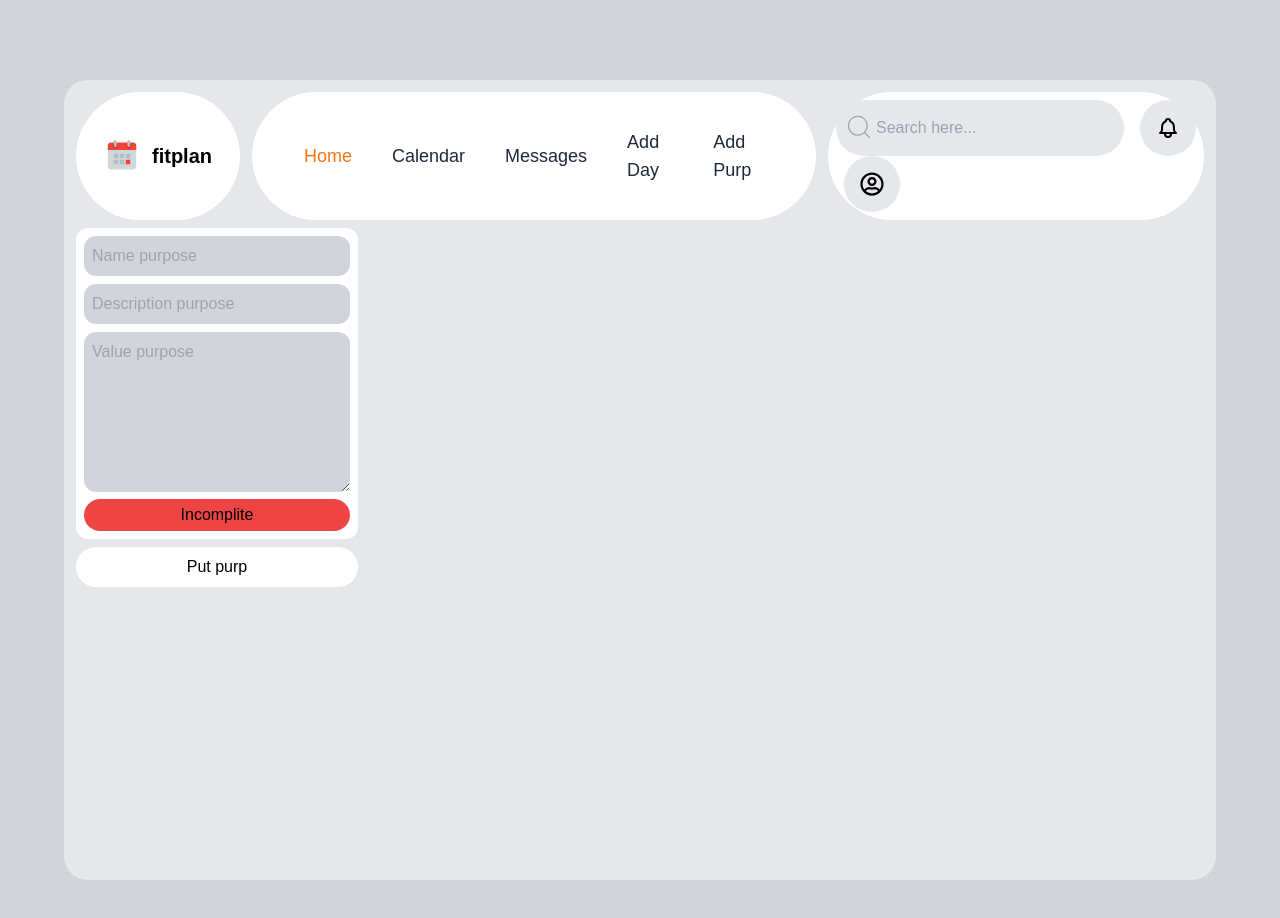
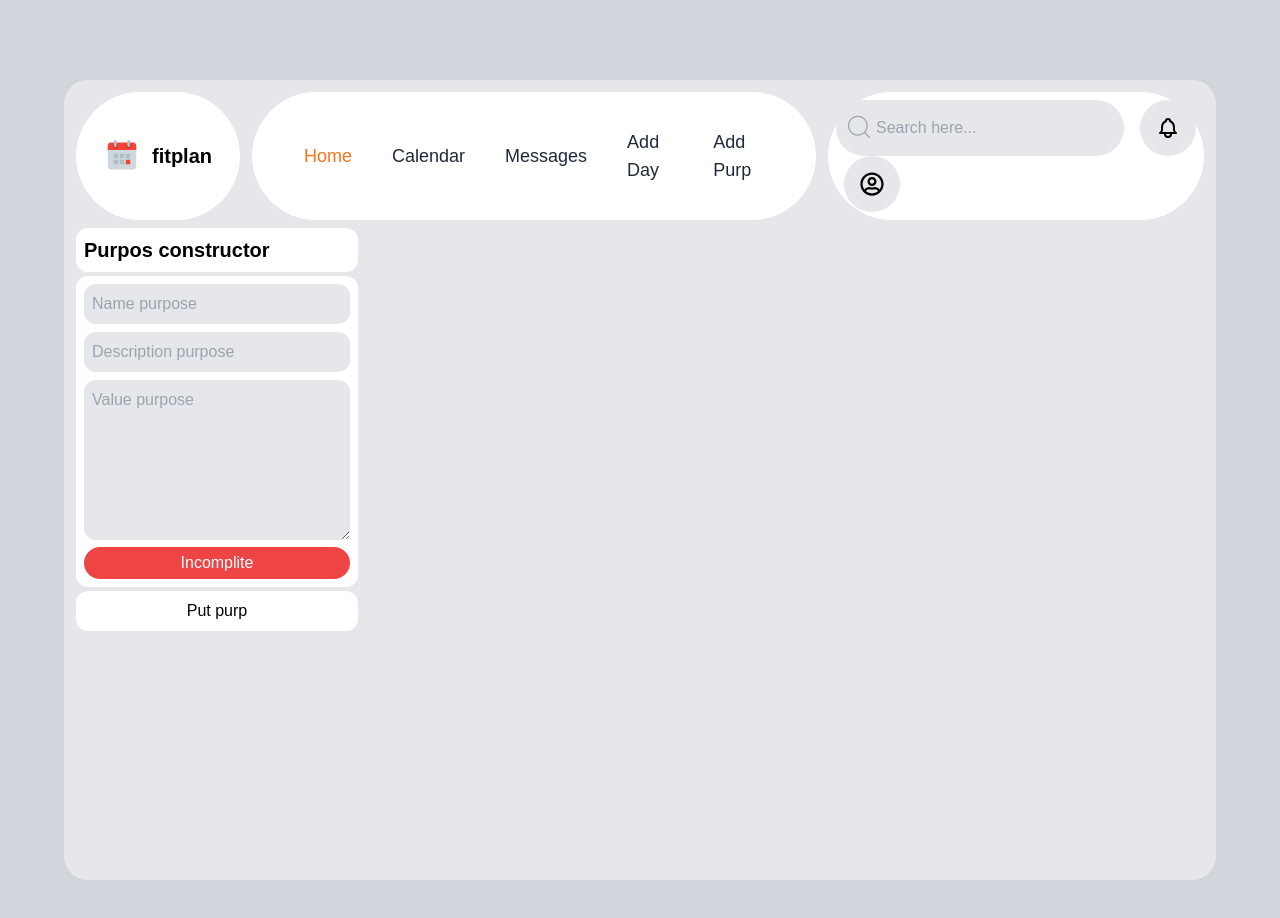
Before and after one commit to Maternykh/MERNPLAN, a React (Vite) app in the folder Frontend/: page /putPurps/1 in a window 1280 px wide. Shown: the top 918 px of the page. Built offline with nearby package versions, Linux system fonts and the light colour scheme.

Commit message:
first commit

```diff
--- a/Frontend/src/components/Purps/PurpCart.tsx
+++ b/Frontend/src/components/Purps/PurpCart.tsx
@@ -26,13 +26,15 @@ const PurpCart: React.FC<purpMap> = ({
   };
   return (
     <Link onClick={() => onCLickPurp()} to={`/checkfullpurps/${_id}`}>
-      <div className=" bg-white rounded-2xl p-2 ">
-        <div className=" font-bold">{title}</div>
-        <div>{desc}</div>
+      <div className=" bg-white rounded-2xl p-2 h-full flex flex-col justify-between">
+        <div>
+          <div className=" font-bold">{title}</div>
+          <div>{desc}</div>
+        </div>
         <div
           className={`${
             isCompleted ? " bg-green-400" : " bg-red-500"
-          } flex justify-center rounded-full p-1`}
+          } text-white flex justify-center rounded-full p-1`}
         >
           {isCompleted ? "Complete" : "Incomplite"}
         </div>
--- a/Frontend/src/pages/AddNote.tsx
+++ b/Frontend/src/pages/AddNote.tsx
@@ -51,12 +51,15 @@ const AddNote: React.FC = () => {
   };
   return (
     <div className="xl:w-1/4 w-full">
-      <div className=" p-2 bg-white rounded-xl mb-2">
+      <div className=" bg-white rounded-xl p-2 text-xl font-bold mb-1">
+        Purpos constructor
+      </div>
+      <div className=" p-2 bg-white rounded-xl mb-1">
         <div>
           <input
             placeholder="Name purpose"
             onChange={(e) => dispatch(setTitlePurps(e.target.value))}
-            className=" bg-gray-300 rounded-xl p-2 outline-none mb-2 w-full"
+            className=" bg-gray-200 rounded-xl p-2 outline-none mb-2 w-full"
             type="text"
             value={title}
           />
@@ -65,7 +68,7 @@ const AddNote: React.FC = () => {
           <input
             onChange={(e) => dispatch(setDescPurps(e.target.value))}
             placeholder="Description purpose"
-            className=" bg-gray-300 rounded-xl p-2 outline-none mb-2 w-full"
+            className=" bg-gray-200 rounded-xl p-2 outline-none mb-2 w-full"
             type="text"
             value={desc}
           />
@@ -75,23 +78,23 @@ const AddNote: React.FC = () => {
             onChange={(e) => dispatch(setValuePurps(e.target.value))}
             value={value}
             placeholder="Value purpose"
-            className=" bg-gray-300 rounded-xl p-2 outline-none h-40 w-full"
+            className=" bg-gray-200 rounded-xl p-2 outline-none h-40 w-full"
           ></textarea>
         </div>
         <div
           onClick={() => dispatch(setIsCompletedPurps(!isCompleted))}
           className={`${
             isCompleted ? " bg-green-400" : " bg-red-500"
-          } flex justify-center rounded-full p-1 hover:cursor-pointer`}
+          } text-white flex justify-center rounded-full p-1 hover:cursor-pointer`}
         >
           {isCompleted ? "Complete" : "Incomplite"}
         </div>
       </div>
       <div
         onClick={() => OnCLickSubmit()}
-        className=" hover:cursor-pointer flex justify-center p-2 bg-white rounded-full"
+        className=" hover:cursor-pointer flex justify-center p-2 bg-white rounded-xl"
       >
-        Put purp
+        Add purp
       </div>
     </div>
   );
--- a/Frontend/src/pages/FullDays.tsx
+++ b/Frontend/src/pages/FullDays.tsx
@@ -35,14 +35,14 @@ const FullDays: React.FC = () => {
           </div>
         </div>
         <div
-          className={` p-2 rounded-xl w-56 ${greenbg} ${orangebg} ${bluebg} ${redbg} ${indigobg} ${basebg}`}
+          className={` p-2 rounded-xl w-36 ${greenbg} ${orangebg} ${bluebg} ${redbg} ${indigobg} ${basebg}`}
         >
           {monthAndYears}
         </div>
         <div className=" m-2">category:</div>
         <div className=" flex flex-wrap">
           {category.map((cat, index) => (
-            <div key={index} className=" bg-gray-300 p-2 rounded-xl mr-2">
+            <div key={index} className=" bg-gray-200 p-2 rounded-xl mr-2 mb-2">
               {cat.categ}
             </div>
           ))}
--- a/Frontend/src/pages/FullPurp.tsx
+++ b/Frontend/src/pages/FullPurp.tsx
@@ -41,14 +41,14 @@ const FullPurp: React.FC = () => {
   };
   return (
     <div className="xl:w-1/4 w-full">
-      <div className=" bg-white rounded-xl p-2 mb-2">
+      <div className=" bg-white rounded-xl p-2 mb-1">
         <div className=" font-bold text-xl">{title}</div>
         <div>{desc}</div>
         <div className="mb-2">{value}</div>
         <div
           className={`${
             isCompleted ? " bg-green-400" : " bg-red-500"
-          } flex justify-center rounded-full p-1 `}
+          } text-white flex justify-center rounded-full p-1 `}
         >
           {isCompleted ? "Complete" : "Incomplite"}
         </div>
@@ -57,13 +57,13 @@ const FullPurp: React.FC = () => {
         <Link
           to={`/putPurps/${_id}`}
           onClick={() => setPutPurp()}
-          className=" mr-2 text-xl bg-white p-2 rounded-xl text-orange-500"
+          className=" hover:cursor-pointer mr-1 text-xl bg-white p-2 rounded-xl text-orange-500"
         >
           <BiPencil />
         </Link>
         <div
           onClick={() => Delete()}
-          className=" text-xl bg-white p-2 rounded-xl text-red-500"
+          className=" hover:cursor-pointer text-xl bg-white p-2 rounded-xl text-red-500"
         >
           <IoMdTrash />
         </div>
--- a/Frontend/src/pages/Home.tsx
+++ b/Frontend/src/pages/Home.tsx
@@ -90,8 +90,10 @@ const Home: React.FC = () => {
         </div>
       </div>
       <div className="  rounded-xl w-full xl:w-2/5">
-        <div className=" bg-white p-2 rounded-xl mb-2">Your purpose:</div>
-        <div className=" grid xl:grid-cols-3 xl:gap-2 grid-cols-2 gap-1">
+        <div className=" bg-white p-2 rounded-xl mb-2 text-xl font-bold">
+          Your purpose:
+        </div>
+        <div className=" grid xl:grid-cols-3 gap-2 grid-cols-2 ">
           {purps.map((purp) => (
             <PurpCart {...purp} key={purp._id} />
           ))}
--- a/Frontend/src/pages/PutPurps.tsx
+++ b/Frontend/src/pages/PutPurps.tsx
@@ -52,12 +52,15 @@ const PutPurps: React.FC = () => {
   };
   return (
     <div className="xl:w-1/4 w-full">
-      <div className=" p-2 bg-white rounded-xl mb-2">
+      <div className=" bg-white rounded-xl p-2 text-xl font-bold mb-1">
+        Purpos constructor
+      </div>
+      <div className=" p-2 bg-white rounded-xl mb-1">
         <div>
           <input
             placeholder="Name purpose"
             onChange={(e) => dispatch(setTitlePurps(e.target.value))}
-            className=" bg-gray-300 rounded-xl p-2 outline-none mb-2 w-full"
+            className=" bg-gray-200 rounded-xl p-2 outline-none mb-2 w-full"
             type="text"
             value={title}
           />
@@ -66,7 +69,7 @@ const PutPurps: React.FC = () => {
           <input
             onChange={(e) => dispatch(setDescPurps(e.target.value))}
             placeholder="Description purpose"
-            className=" bg-gray-300 rounded-xl p-2 outline-none mb-2 w-full"
+            className=" bg-gray-200 rounded-xl p-2 outline-none mb-2 w-full"
             type="text"
             value={desc}
           />
@@ -76,21 +79,21 @@ const PutPurps: React.FC = () => {
             onChange={(e) => dispatch(setValuePurps(e.target.value))}
             value={value}
             placeholder="Value purpose"
-            className=" bg-gray-300 rounded-xl p-2 outline-none h-40 w-full"
+            className=" bg-gray-200 rounded-xl p-2 outline-none h-40 w-full"
           ></textarea>
         </div>
         <div
           onClick={() => dispatch(setIsCompletedPurps(!isCompleted))}
           className={`${
             isCompleted ? " bg-green-400" : " bg-red-500"
-          } flex justify-center rounded-full p-1 hover:cursor-pointer`}
+          } text-white flex justify-center rounded-full p-1 hover:cursor-pointer`}
         >
           {isCompleted ? "Complete" : "Incomplite"}
         </div>
       </div>
       <div
         onClick={() => OnCLickSubmit()}
-        className=" hover:cursor-pointer flex justify-center p-2 bg-white rounded-full"
+        className=" hover:cursor-pointer flex justify-center p-2 bg-white rounded-xl"
       >
         Put purp
       </div>
```
